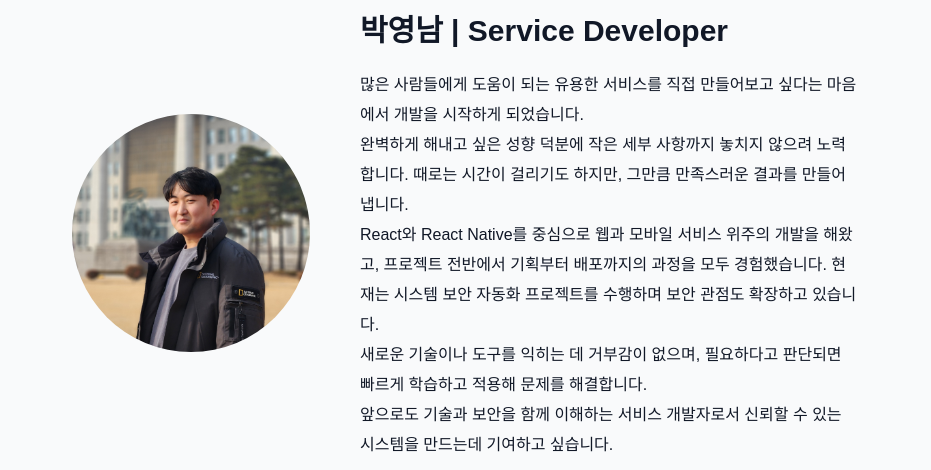
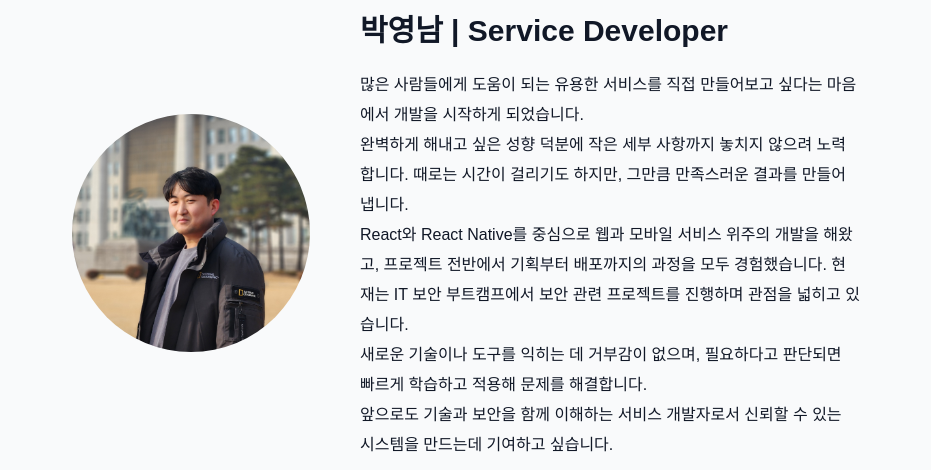
Before and after one commit to FreshSangchoo/blog, a React (Vite) app in the folder frontend/: page /introduce in a window 1280 px wide. Shown: the part 330-800 px from the top of the page, without its empty margins (174-1105 px from the left). Built offline with nearby package versions, Linux system fonts and the light colour scheme; a small style sheet from the web is missing.

Commit message:
[feat] Update Experience, AboutMe

```diff
--- a/frontend/src/components/introduce/AboutMe.tsx
+++ b/frontend/src/components/introduce/AboutMe.tsx
@@ -19,8 +19,7 @@ function AboutMe() {
             만들어냅니다. <br />
             React와 React Native를 중심으로 웹과 모바일 서비스 위주의 개발을
             해왔고, 프로젝트 전반에서 기획부터 배포까지의 과정을 모두
-            경험했습니다. 현재는 시스템 보안 자동화 프로젝트를 수행하며 보안
-            관점도 확장하고 있습니다. <br />
+            경험했습니다. 현재는 IT 보안 부트캠프에서 보안 관련 프로젝트를 진행하며 관점을 넓히고 있습니다. <br />
             새로운 기술이나 도구를 익히는 데 거부감이 없으며, 필요하다고
             판단되면 빠르게 학습하고 적용해 문제를 해결합니다.
             <br />
--- a/frontend/src/components/introduce/Experience.tsx
+++ b/frontend/src/components/introduce/Experience.tsx
@@ -18,7 +18,7 @@ function Experience() {
             OS 보안 관리, 네트워크 보안, 웹·애플리케이션 보안, 데이터베이스 보안
             등 서비스 전반의 보안 요소를 이해하고, AWS·컨테이너 환경에서의
             인프라 보안 구성까지 폭넓게 경험하고 있습니다. <br />
-            또한 취약점 분석, 침해사고 대응, 디지털 포렌식, ISMS 기준 대응
+            과정 중 취약점 분석, 침해사고 대응, 디지털 포렌식, ISMS 기준 대응
             프로젝트 등을 수행하며 보안 운영 및 대응 관점까지 확장하고 있습니다.
           </div>
         </div>
--- a/frontend/src/css/introduce/AboutMe.css
+++ b/frontend/src/css/introduce/AboutMe.css
@@ -63,9 +63,9 @@
   transition: background-color 0.2s ease, transform 0.2s ease;
 }
 
-.keyword-card:hover {
+/* .keyword-card:hover {
   transform: translateY(-5px);
-}
+} */
 
 .keyword-image {
   width: 100px;
--- a/frontend/src/css/introduce/Stack.css
+++ b/frontend/src/css/introduce/Stack.css
@@ -25,9 +25,9 @@
   transition: background-color 0.2s ease, transform 0.2s ease;
 }
 
-.stack-card:hover {
+/* .stack-card:hover {
   transform: translateY(-5px);
-}
+} */
 
 .skill-type-container {
   display: flex;
```
Also changed, not shown: 1 other file (tests, documents, lock files or other folders).
